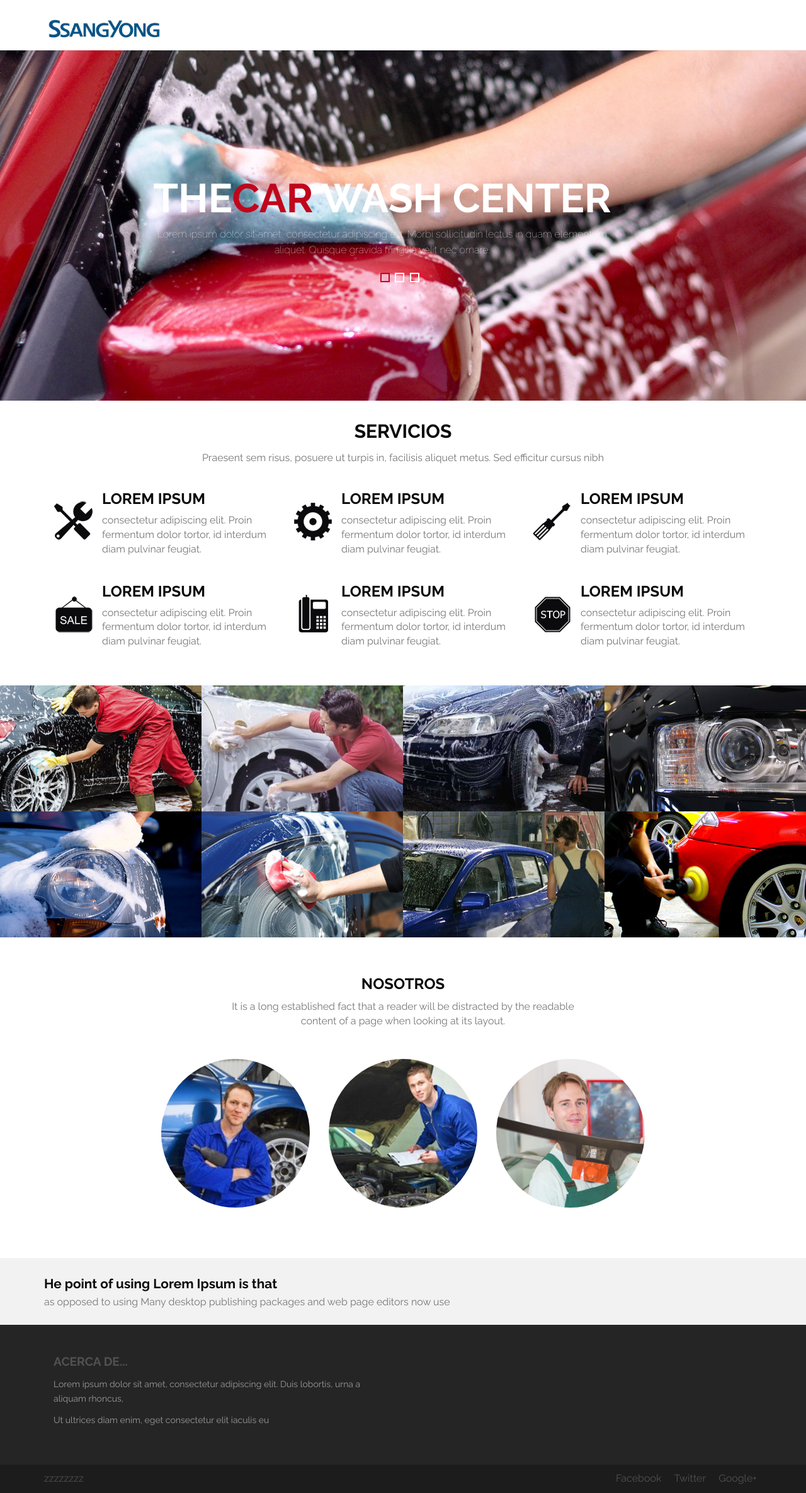
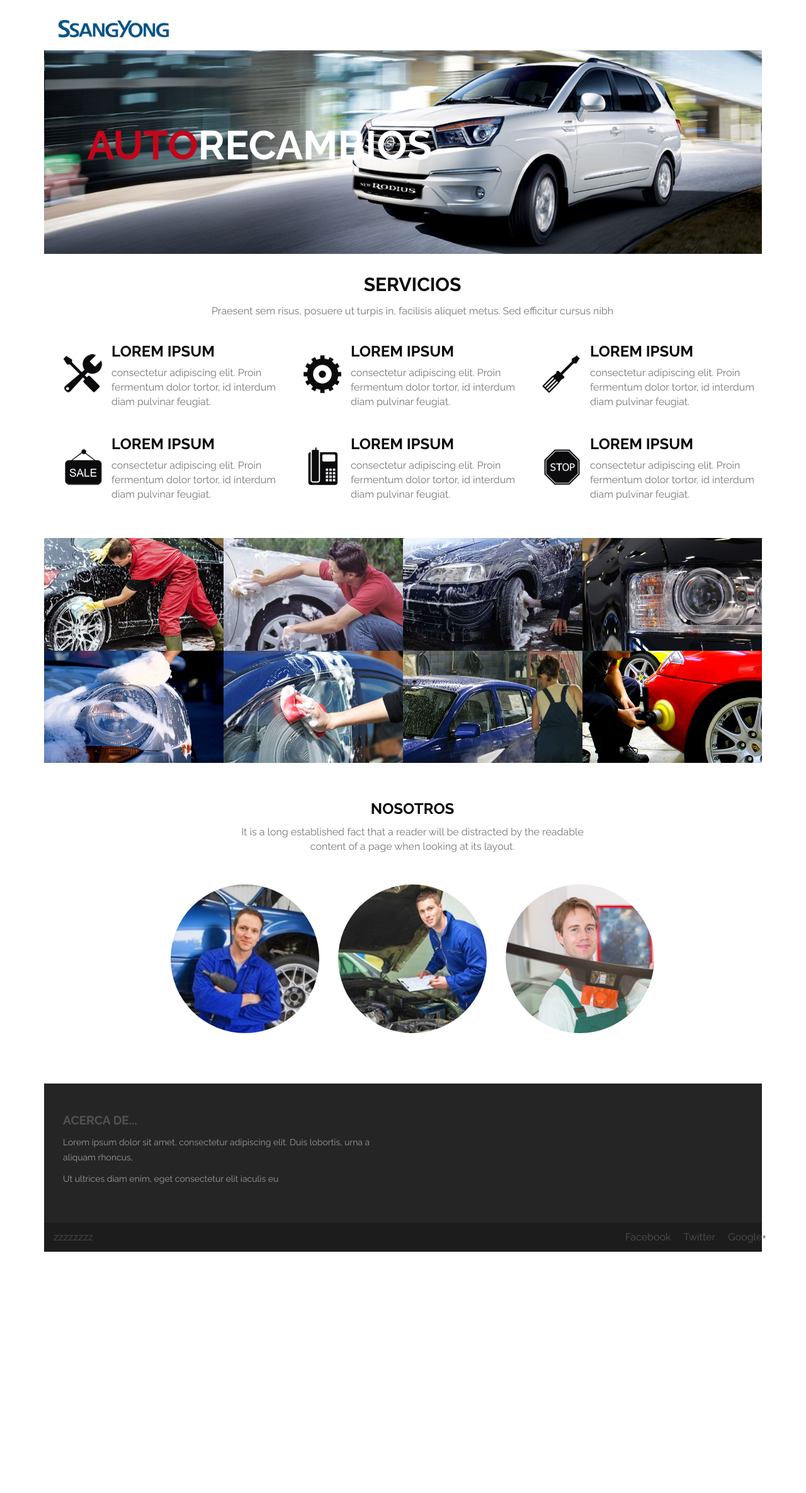
Before and after one commit to B0rjitaaa/recambios, a Django app: page / in a window 1280 px wide. Shown: the whole page at 63% size. After the commit the page ends 1987 px from the top, so only its background shows below. Run offline with Django 3.2, Linux system fonts and the light colour scheme; some libraries are stand-ins or nearby versions.

Commit message:
Added new logo and adapted text from banner.

```diff
--- a/recambios/main/templates/index.html
+++ b/recambios/main/templates/index.html
@@ -19,6 +19,7 @@
 
 	</head>
 	<body>
+		<div class="container">
 			<!-- container -->
 			<!-- header -->
 			<div class="header">
@@ -56,24 +57,9 @@
 			    <div  id="top" class="callbacks_container">
 			      <ul class="rslides" id="slider4">
 			        <li>
-					          <img class="img-responsive" src="/media/images/slide1.jpg" alt="">
+			          <img class="img-responsive" src="/media/images/slide2.jpg" alt="">
 			          <div class="slider-caption">
-					          	<h1>the<span>Car</span> Wash CENTER</h1>
-					         	 <p>Lorem ipsum dolor sit amet, consectetur adipiscing elit. Morbi sollicitudin lectus in quam elementum aliquet. Quisque gravida fringilla velit nec ornare. </p>
-					          </div>
-					        </li>
-					        <li>
-					          <img src="/media/images/slide1.jpg" alt="">
-					           <div class="slider-caption">
-					          	<h1>the<span>Car</span> Care CENTER</h1>
-					          	<p>Lorem ipsum dolor sit amet, consectetur adipiscing elit. Morbi sollicitudin lectus in quam elementum aliquet. Quisque gravida fringilla velit nec ornare. </p>
-					          </div>
-					        </li>
-					        <li>
-					          <img src="/media/images/slide1.jpg" alt="">
-					           <div class="slider-caption">
-					           	<h1>the<span>Car</span> Wash CENTER</h1>
-					           <p>Lorem ipsum dolor sit amet, consectetur adipiscing elit. Morbi sollicitudin lectus in quam elementum aliquet. Quisque gravida fringilla velit nec ornare. </p>
+			          	<h1><span>Auto</span>recambios</h1>
 			          </div>
 			        </li>
 			      </ul>
@@ -306,20 +292,6 @@
 					</div>
 				</div>
 			</div>
-							<!-- team-grids-caption -->
-							<div class="team-grids-caption">
-								<div class="container">
-									<div class="team-grids-caption-left">
-										<h4>He point of using Lorem Ipsum is that</h4>
-										<p>as opposed to using Many desktop publishing packages and web page editors now use </p>
-									</div>
-									<div class="clearfix"> </div>
-								</div>
-							</div>
-							<!-- team-grids-caption -->
-							<!-- /team-grids -->
-						</div>
-					</div>
 			<!-- /team -->
 			<!-- footer -->
 			<div class="footer">
--- a/recambios/static/css/style.css
+++ b/recambios/static/css/style.css
@@ -203,7 +203,7 @@ span.menu{
 	color: #FFF;
 }
 .slider-caption{
-	text-align:center;
+	text-align:left;
 }
 .slider-caption h1 span{
 	color:#c1061b;
--- a/recambios/wsgi/static/css/style.css
+++ b/recambios/wsgi/static/css/style.css
@@ -203,7 +203,7 @@ span.menu{
 	color: #FFF;
 }
 .slider-caption{
-	text-align:center;
+	text-align:left;
 }
 .slider-caption h1 span{
 	color:#c1061b;
```
Also changed, not shown: recambios/media/images/slide2.jpg (added). Lines whose indentation alone changed are shown as unchanged.
